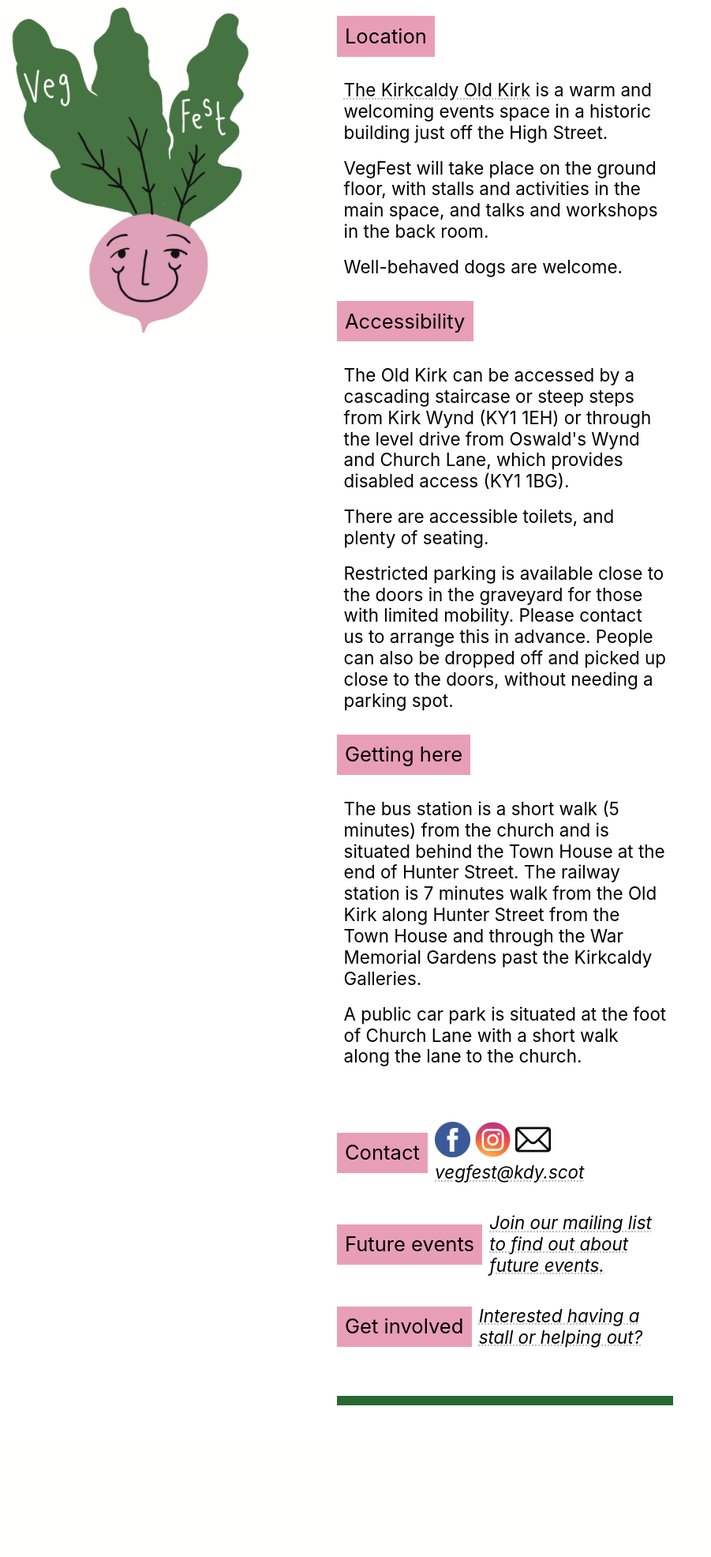
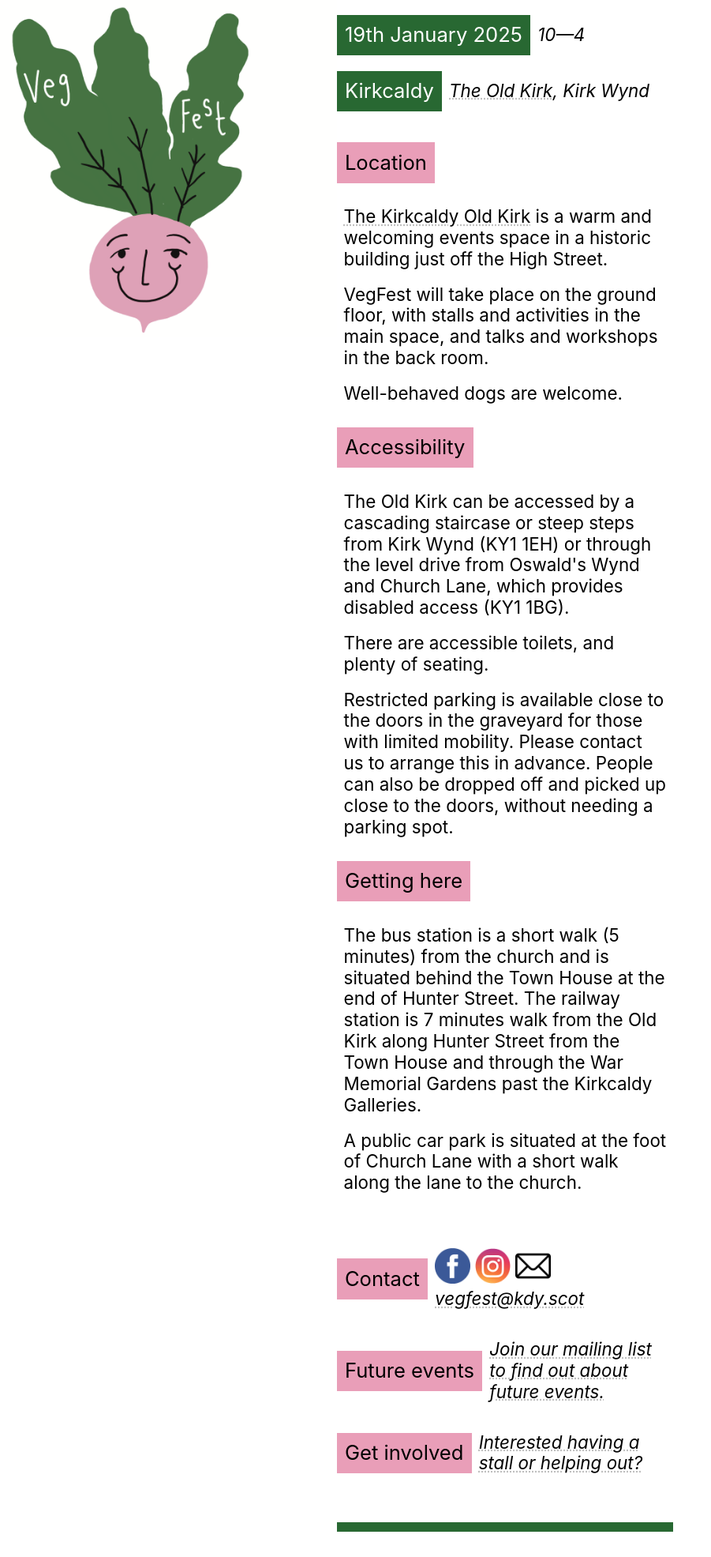
Before and after one commit to rhiaro/vegfest, a PHP site: page /venue.php in a window 1280 px wide. Shown: the whole page at 79% size, without its empty margins (0-901 px from the left). Before the commit the page ends 1779 px from the top, so only its background shows below. Run offline with PHP 8.4, Linux system fonts and the light colour scheme.

Commit message:
layout: move date/venue to every page

```diff
--- a/header.php
+++ b/header.php
@@ -30,6 +30,11 @@ switch($pg){
     <h1><a href="/"><img src="img/<?=$img?>.png" alt="VegFest logo is weird happy dopy vegetables" /></a></h1>
   </header>
   <main>
-    <!--<div class="line">
-      <h2>Vegan events in Fife</h2>
-    </div>-->
+    <div class="line">
+      <h2>19th January 2025</h2>
+      <p>10&mdash;4</p>
+    </div>
+    <div class="line">
+      <h2>Kirkcaldy</h2>
+      <p><a href="/venue">The Old Kirk</a>, Kirk Wynd</p>
+    </div>
```
Also changed, not shown: index.php (+0 -8 lines).
